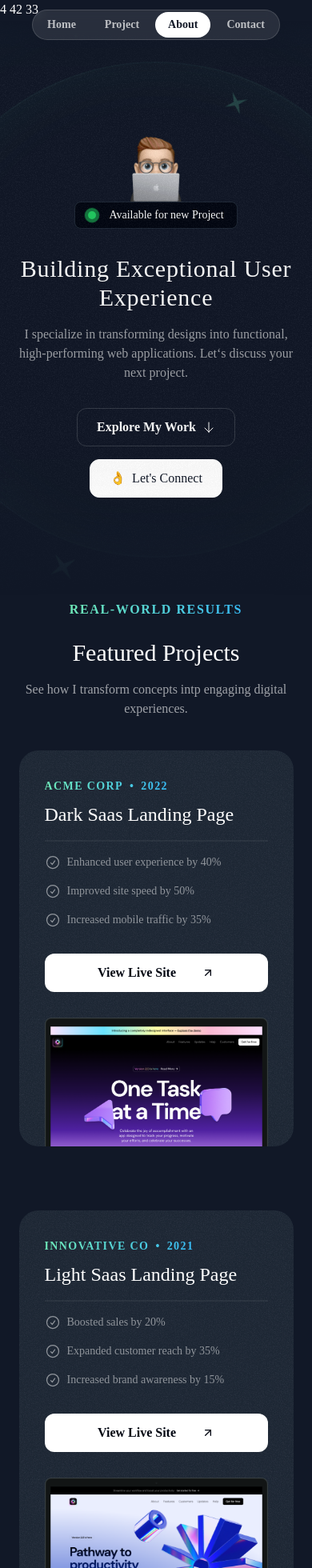
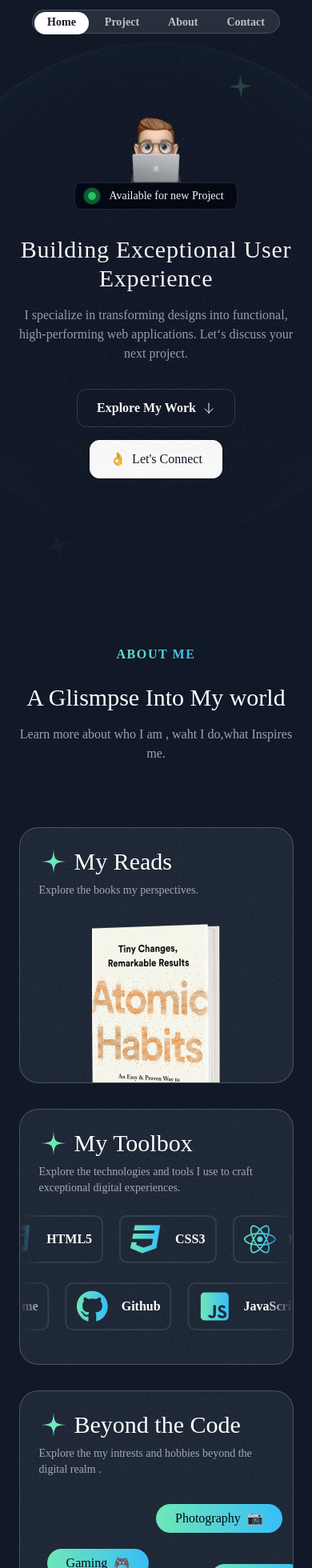
Before and after one commit to GAURAV07C/gaurav07c_portfolio, a Next.js app: page / in a window 390 px wide. Shown: the top 1960 px of the page at 80% size. Built offline with nearby package versions, Linux system fonts and the light colour scheme; a web font is replaced by a local one.

Commit message:
add smooth scrolling behavior, refactor sections, and implement marquee effect for toolbox items

```diff
--- a/src/app/globals.css
+++ b/src/app/globals.css
@@ -1,6 +1,10 @@
 @tailwind base;
 @tailwind components;
 @tailwind utilities;
+
+html {
+  scroll-behavior: smooth;
+}
 
 @layer base {
   .hero-ring {
--- a/src/app/page.tsx
+++ b/src/app/page.tsx
@@ -11,12 +11,11 @@
   return (
     <div>
       <Header />
-      4 42 33
       <HeroSection />
+      <AboutSection />
       <ProjectsSection />
       <TapeSection />
       <TestimonialsSection />
-      <AboutSection />
       <ContactSection />
       <Footer />
     </div>
--- a/src/components/Card.tsx
+++ b/src/components/Card.tsx
@@ -9,7 +9,7 @@
     <div>
       <div
         className={twMerge(
-          "bg-gray-800 rounded-3xl relative z-0 overflow-hidden after:z-10   after:content-[''] after:absolute after:inset-0 after:outline-2 after:outline after:outline-offset-2 after:rounded-3xl after:outline-white/20 after:pointer-events-none",
+          "bg-gray-800 rounded-3xl relative z-0 overflow-hidden after:z-10   after:content-[''] after:absolute after:inset-0 after:outline-2 after:outline after:outline-offset-2 after:rounded-3xl after:outline-white/20 after:pointer-events-none border border-white/20",
           className
         )}
       >
--- /dev/null
+++ b/src/components/LeftToRight.tsx
@@ -0,0 +1,33 @@
+"use client";
+import { motion } from "framer-motion";
+import React, { Fragment, PropsWithChildren } from "react";
+
+const Marquee = ({
+  className,
+  children,
+  direction = "left", // Default direction is "left"
+  moveValue = "100%", // Default movement value
+}: PropsWithChildren<{
+  className?: string;
+  direction?: "left" | "right";
+  moveValue?: string;
+}>) => {
+  return (
+    <motion.div
+      className={className}
+      animate={{
+        x:
+          direction === "left"
+            ? [`0%`, `-${moveValue}`]
+            : [`-${moveValue}`, "0%"],
+      }}
+      transition={{ duration: 30, ease: "linear", repeat: Infinity }}
+    >
+      {[...new Array(2)].map((_, i) => (
+        <Fragment key={i}>{children}</Fragment>
+      ))}
+    </motion.div>
+  );
+};
+
+export default Marquee;
--- a/src/components/ToolBoxItem.tsx
+++ b/src/components/ToolBoxItem.tsx
@@ -1,14 +1,18 @@
-import React from 'react'
-import TechIcon from './TechIcon';
-import { twMerge } from 'tailwind-merge';
+import TechIcon from "./TechIcon";
+import { twMerge } from "tailwind-merge";
+import LeftToRight from "./LeftToRight";
 
 const ToolBoxItem = ({
   items,
   className,
   itemWraperClassName,
+  moveValue,
+  direction = "left",
 }: {
   className?: string;
-  itemWraperClassName?:string
+  itemWraperClassName?: string;
+  moveValue?: string;
+  direction?: "left" | "right";
   items: {
     title: string;
     iconsType: React.ElementType;
@@ -21,7 +25,14 @@
         className
       )}
     >
-      <div className={twMerge("flex float- py-0.5 gap-6 pr-6",itemWraperClassName)}>
+      <LeftToRight
+        moveValue={moveValue}
+        direction={direction}
+        className={twMerge(
+          "flex float- py-0.5 gap-6 pr-6",
+          itemWraperClassName
+        )}
+      >
         {items.map((item) => (
           <div
             key={item.title}
@@ -32,9 +43,9 @@
             <span className="font-semibold">{item.title}</span>
           </div>
         ))}
-      </div>
+      </LeftToRight>
     </div>
   );
 };
 
-export default ToolBoxItem
+export default ToolBoxItem;
--- /dev/null
+++ b/src/data/data.ts
@@ -0,0 +1,208 @@
+import darkSaasLandingPage from "@/assets/images/dark-saas-landing-page.png";
+import lightSaasLandingPage from "@/assets/images/light-saas-landing-page.png";
+import aiStartupLandingPage from "@/assets/images/ai-startup-landing-page.png";
+import JavaScriptIcon from "@/assets/icons/square-js.svg";
+import HTMLIcon from "@/assets/icons/html5.svg";
+import CssIcon from "@/assets/icons/css3.svg";
+import ReactIcon from "@/assets/icons/react.svg";
+import ChromeIcon from "@/assets/icons/chrome.svg";
+import GitubIcon from "@/assets/icons/github.svg";
+
+
+export const portfolioProjects = [
+  {
+    company: "DevAurasion",
+    year: "2024",
+    title: "DevAurasion Landing Page",
+    results: [{ title: "Enhanced user experience by 40%" }],
+    techStack: [
+      {
+        title: "Next.js",
+      },
+      {
+        title: "React.js",
+      },
+      {
+        title: "Typescript",
+      },
+      {
+        title: "TailwindCSS",
+      },
+      {
+        title: "Shadcn UI",
+      },
+    ],
+    link: "",
+    source: "",
+    image: darkSaasLandingPage,
+  },
+  {
+    company: "",
+    year: "",
+    title: "Dark Saas Landing Page",
+    results: [
+      { title: "Enhanced user experience by 40%" },
+      { title: "Improved site speed by 50%" },
+      { title: "Increased mobile traffic by 35%" },
+    ],
+    techStack: [
+      {
+        title: "Next.js",
+      },
+      {
+        title: "React.js",
+      },
+      {
+        title: "Typescript",
+      },
+      {
+        title: "TailwindCSS",
+      },
+      {
+        title: "Shadcn UI",
+      },
+    ],
+    link: "",
+    source: "",
+    image: darkSaasLandingPage,
+  },
+  {
+    company: "",
+    year: "",
+    title: "Light Saas Landing Page",
+    results: [
+      { title: "Boosted sales by 20%" },
+      { title: "Expanded customer reach by 35%" },
+      { title: "Increased brand awareness by 15%" },
+    ],
+    techStack: [
+      {
+        title: "Next.js",
+      },
+      {
+        title: "React.js",
+      },
+      {
+        title: "Typescript",
+      },
+      {
+        title: "TailwindCSS",
+      },
+      {
+        title: "Shadcn UI",
+      },
+    ],
+    link: "",
+    source: "",
+    image: lightSaasLandingPage,
+  },
+  {
+    company: "",
+    year: "",
+    title: "AI Startup Landing Page",
+    results: [
+      {
+        title:
+          "Developed a stunning landing page, built with Next.js, React.js, Tailwind CSS, and Framer Motion, offers a highly responsive and visually engaging experience. Designed with a strong focus on aesthetics and fluid animations, it provides a seamless user interface across all devices, ensuring a captivating first impression for visitors.",
+      },
+    ],
+    techStack: [
+      {
+        title: "Next.js",
+      },
+      {
+        title: "React.js",
+      },
+      {
+        title: "Typescript",
+      },
+      {
+        title: "TailwindCSS",
+      },
+      {
+        title: "Shadcn UI",
+      },
+    ],
+    link: "",
+    source: "",
+    image: aiStartupLandingPage,
+  },
+];
+
+export const toolsBoxItem = [
+  {
+    title: "JavaScript",
+    iconsType: JavaScriptIcon,
+  },
+  {
+    title: "HTML5",
+    iconsType: HTMLIcon,
+  },
+  {
+    title: "CSS3",
+    iconsType: CssIcon,
+  },
+  {
+    title: "React",
+    iconsType: ReactIcon,
+  },
+
+  {
+    title: "Chrome",
+    iconsType: ChromeIcon,
+  },
+  {
+    title: "Github",
+    iconsType: GitubIcon,
+  },
+];
+
+export const hobbies = [
+
+  {
+    title: "Photography",
+    emoji: "📷",
+    left: "50%",
+    top: "5%",
+  },
+
+  {
+    title: "Gaming",
+    emoji: "🎮",
+    left: "10%",
+    top: "35%",
+  },
+  {
+    title: "Music",
+    emoji: "🎶",
+    left: "70%",
+    top: "45%",
+  },
+  {
+    title: "Fitness",
+    emoji: "🏋️",
+    left: "5%",
+    top: "65%",
+  },
+  {
+    title: "Reading",
+    emoji: "📚",
+    left: "45%",
+    top: "70%",
+  },
+];
+
+
+export const words = [
+  "Performant",
+  "Accesssible",
+  "Secure",
+  "Interactive",
+  "Scalable",
+  "User Friendly",
+  "Responsive",
+  "Maintainable",
+  "Search Optimized",
+  "Usable",
+  "Reliable",
+];
--- a/src/sections/About.tsx
+++ b/src/sections/About.tsx
@@ -1,94 +1,22 @@
+"use client";
+import { motion } from "framer-motion";
+
 import Card from "@/components/Card";
 import SectionHeader from "@/components/SectionHeader";
 import myBookImage from "@/assets/images/book-cover.png";
 import Image from "next/image";
-import JavaScriptIcon from "@/assets/icons/square-js.svg";
-import HTMLIcon from "@/assets/icons/html5.svg";
-import CssIcon from "@/assets/icons/css3.svg";
-import ReactIcon from "@/assets/icons/react.svg";
-import ChromeIcon from "@/assets/icons/chrome.svg";
-import GitubIcon from "@/assets/icons/github.svg";
+
 import mapImage from "@/assets/images/map.png";
 import smileMemoji from "@/assets/images/memoji-smile.png";
 import CardHeader from "@/components/CardHeader";
 import ToolBoxItem from "@/components/ToolBoxItem";
-
-const toolsBoxItem = [
-  {
-    title: "JavaScript",
-    iconsType: JavaScriptIcon,
-  },
-  {
-    title: "HTML5",
-    iconsType: HTMLIcon,
-  },
-  {
-    title: "CSS3",
-    iconsType: CssIcon,
-  },
-  {
-    title: "React",
-    iconsType: ReactIcon,
-  },
-
-  {
-    title: "Chrome",
-    iconsType: ChromeIcon,
-  },
-  {
-    title: "Github",
-    iconsType: GitubIcon,
-  },
-];
-
-const hobbies = [
-  {
-    title: "Painting",
-    emoji: "🎨",
-    left: "5%",
-    top: "5%",
-  },
-  {
-    title: "Photography",
-    emoji: "📷",
-    left: "50%",
-    top: "5%",
-  },
-  {
-    title: "Hiking",
-    emoji: "🥾",
-    left: "35%",
-    top: "40%",
-  },
-  {
-    title: "Gaming",
-    emoji: "🎮",
-    left: "10%",
-    top: "35%",
-  },
-  {
-    title: "Music",
-    emoji: "🎶",
-    left: "70%",
-    top: "45%",
-  },
-  {
-    title: "Fitness",
-    emoji: "🏋️",
-    left: "5%",
-    top: "65%",
-  },
-  {
-    title: "Reading",
-    emoji: "📚",
-    left: "45%",
-    top: "70%",
-  },
-];
+import { useRef } from "react";
+import { toolsBoxItem, hobbies } from "@/data/data";
 
 export const AboutSection = () => {
+  const constraintRef = useRef(null);
   return (
-    <div className="py-20 lg:py-28">
+    <div id="about" className="py-20 lg:py-28">
       <div className="container">
         <SectionHeader
           eyebrow="About Me"
@@ -117,11 +45,17 @@
                   description="Explore the technologies and tools I use to craft exceptional
                 digital experiences."
                 />
-                <ToolBoxItem items={toolsBoxItem} className="" />
+                <ToolBoxItem
+                  items={toolsBoxItem}
+                  direction="left"
+                  moveValue="50%"
+                />
 
                 <ToolBoxItem
                   items={toolsBoxItem}
+                  direction="right"
                   className="mt-6  "
+                  moveValue="50%"
                   itemWraperClassName="-translate-x-1/2"
                 />
               </Card>
@@ -136,21 +70,23 @@
                   className="px-6 py-6"
                 />
 
-                <div className="relative flex-1">
+                <div className="relative flex-1" ref={constraintRef}>
                   {hobbies.map((hobbie) => (
-                    <div
+                    <motion.div
                       key={hobbie.title}
                       className="inline-flex items-center gap-2 px-6 bg-gradient-to-r from-emerald-300 to-sky-400 rounded-full py-1.5 absolute"
                       style={{
                         left: hobbie.left,
                         top: hobbie.top,
                       }}
+                      drag
+                      dragConstraints={constraintRef}
                     >
                       <span className="font-medium text-gray-950">
                         {hobbie.title}
                       </span>
                       <span>{hobbie.emoji}</span>
-                    </div>
+                    </motion.div>
                   ))}
                 </div>
               </Card>
@@ -162,7 +98,8 @@
                   alt="map"
                   className="h-full w-full object-cover  object-left-top"
                 />
-                <div className="absolute top-1/2 left-1/2 -translate-x-1/2 -translate-y-1/2 size-2 rounded-full bg-gradient-to-r from-emerald-300 to-sky-400 after:content-[' '] after:absolute after:inset-0 after:outline after:outline-2 after:-outline-offset-2 after:rounded-full after:outline-gray-950/30">
+                <div className="absolute top-1/2 left-1/2 -translate-x-1/2 -translate-y-1/2 size-2 rounded-full  after:content-[''] after:absolute after:inset-0 after:outline after:outline-2 after:-outline-offset-2 after:rounded-full after:outline-gray-950/30">
+                  <div className="absolute inset-0 rounded-full bg-gradient-to-r from-emerald-300 to-sky-400"></div>
                   <Image
                     src={smileMemoji}
                     alt="smiling memoji"
@@ -174,7 +111,6 @@
           </div>
         </div>
       </div>
-
     </div>
   );
 };
--- a/src/sections/Contact.tsx
+++ b/src/sections/Contact.tsx
@@ -1,8 +1,11 @@
+"use client";
+import { motion } from "framer-motion";
 import ArrowUpRightIcon from "@/assets/icons/arrow-up-right.svg";
 import grainImage from "@/assets/images/grain.jpg";
+import Link from "next/link";
 export const ContactSection = () => {
   return (
-    <div className="py-16 pt-12 lg:py-24 lg:pt-20">
+    <div id='contact' className="py-16 pt-12 lg:py-24 lg:pt-20">
       <div className="container">
         <div className="bg-gradient-to-r from-emerald-300 to-sky-400 text-gray-900 py-8 px-10 rounded-3xl text-center md:text-left relative overflow-hidden z-0">
           <div
@@ -18,14 +21,30 @@
               </h2>
               <p className="text-sm md:text-base mt-2 ">
                 Ready to bring your next project to life? Let&apos;s connect and
-                disscuss how I can help you achieve your goals.
+                disscuss how I can help you achieve your goals.Just shoot me a{" "}
+                <Link href="https://x.com/gaurav07c">
+                  <span className="text-purple-700 font-semibold font-serif">
+                    {" "}
+                    dm with a direct question on twitter
+                  </span>
+                </Link>{" "}
+                and I&apos;ll respond whenever I can
               </p>
             </div>
             <div>
-              <button className="text-white bg-gray-900 inline-flex items-center px-6 h-12 rounded-xl gap-2 w-max border border-gray-950">
-                <span className="font-semibold">Contact Me</span>
+              <motion.button
+                whileTap={{
+                  scale: 1.2,
+
+                }}
+                className="text-white bg-gray-900 inline-flex items-center px-6 h-12 rounded-xl gap-2 w-max border border-gray-950"
+              >
+                <Link href={"mailto:gaurav07c@gmail.com"}>
+                  <span className="font-semibold">Contact Me</span>
+                </Link>
+
                 <ArrowUpRightIcon className="size-4" />
-              </button>
+              </motion.button>
             </div>
           </div>
         </div>
--- a/src/sections/Header.tsx
+++ b/src/sections/Header.tsx
@@ -1,33 +1,92 @@
+"use client";
+import { useState, useEffect, useRef, useMemo } from "react";
 import Link from "next/link";
+import { motion } from "framer-motion";
 
 export const Header = () => {
+  const [activeLink, setActiveLink] = useState("home");
+  const [highlightPosition, setHighlightPosition] = useState({
+    left: 0,
+    width: 0,
+  });
+  const linkRefs = useRef<(HTMLDivElement | null)[]>([]);
+
+  const handleLinkClick = (link: string, index: number) => {
+    setActiveLink(link);
+    const linkElement = linkRefs.current[index];
+    if (linkElement) {
+      const { offsetLeft, clientWidth } = linkElement;
+      setHighlightPosition({ left: offsetLeft, width: clientWidth });
+    }
+  };
+
+  // Array of navigation links
+  const navLinks = useMemo(
+    () => [
+      { title: "Home", href: "#home" },
+      { title: "Project", href: "#project" },
+      { title: "About", href: "#about" },
+      { title: "Contact", href: "#contact" },
+    ],
+    []
+  );
+
+  const linkVariants = {
+    initial: { scale: 1 },
+    hover: { scale: 1.1 },
+  };
+
+  useEffect(() => {
+    // Set initial highlight position for the active link
+    const activeIndex = navLinks.findIndex(
+      (link) => link.title.toLowerCase() === activeLink
+    );
+    if (activeIndex !== -1) {
+      const linkElement = linkRefs.current[activeIndex];
+      if (linkElement) {
+        const { offsetLeft, clientWidth } = linkElement;
+        setHighlightPosition({ left: offsetLeft, width: clientWidth });
+      }
+    }
+  }, [activeLink, navLinks]);
+
   return (
-    <div className="flex justify-center items-center fixed top-3 w-full  z-10">
-      <nav className="flex gap-1 p-0.5 border border-white/15 rounded-full bg-white/10 backdrop-blur">
-        <Link
-          className="px-4 py-1.5 rounded-full text-white/70 text-sm font-semibold hover:bg-white/10 hover:text-white "
-          href="#"
-        >
-          Home
-        </Link>
-        <Link
-          className="px-4 py-1.5 rounded-full text-white/70 text-sm font-semibold"
-          href="#"
-        >
-          Project
-        </Link>
-        <Link
-          className="px-4 py-1.5 rounded-full  text-sm font-semibold bg-white text-gray-900 hover:bg-white/70 hover:text-gray-900 "
-          href="#"
-        >
-          About
-        </Link>
-        <Link
-          href="#"
-          className="px-4 py-1.5 rounded-full text-white/70 text-sm font-semibold "
-        >
-          Contact
-        </Link>
+    <div className="flex justify-center items-center fixed top-3 w-full z-10">
+      <nav className="relative flex gap-1 p-0.5 border border-white/15 rounded-full bg-white/10 backdrop-blur">
+        <motion.div
+          className="absolute transition-all duration-300 ease-in-out"
+          style={{
+            left: highlightPosition.left,
+            width: highlightPosition.width,
+            height: "100%",
+            backgroundColor: "white",
+            borderRadius: "9999px",
+            zIndex: -1,
+          }}
+        />
+        {navLinks.map((link, index) => (
+          <motion.div
+            key={link.title}
+            variants={linkVariants}
+            initial="initial"
+            whileHover="hover"
+            ref={(el) => {
+              linkRefs.current[index] = el;
+            }}
+          >
+            <Link
+              className={`px-4 py-1.5 rounded-full text-sm font-semibold ${
+                activeLink === link.title.toLowerCase()
+                  ? "text-gray-900"
+                  : "text-white/70 hover:bg-white/10 hover:text-white"
+              }`}
+              href={link.href}
+              onClick={() => handleLinkClick(link.title.toLowerCase(), index)}
+            >
+              {link.title}
+            </Link>
+          </motion.div>
+        ))}
       </nav>
     </div>
   );
--- a/src/sections/Projects.tsx
+++ b/src/sections/Projects.tsx
@@ -1,54 +1,15 @@
-import darkSaasLandingPage from "@/assets/images/dark-saas-landing-page.png";
-import lightSaasLandingPage from "@/assets/images/light-saas-landing-page.png";
-import aiStartupLandingPage from "@/assets/images/ai-startup-landing-page.png";
 import Link from "next/link";
 import Image from "next/image";
 import CheakCircleIcon from "@/assets/icons/check-circle.svg";
-import ArrowUpRightIcon from "@/assets/icons/arrow-up-right.svg";
+import SourceIcon from "@/assets/icons/source.svg";
+import GithubIcon from "@/assets/icons/github.svg";
 import SectionHeader from "@/components/SectionHeader";
 import Card from "@/components/Card";
-const portfolioProjects = [
-  {
-    company: "Acme Corp",
-    year: "2022",
-    title: "Dark Saas Landing Page",
-    results: [
-      { title: "Enhanced user experience by 40%" },
-      { title: "Improved site speed by 50%" },
-      { title: "Increased mobile traffic by 35%" },
-    ],
-    link: "",
-    image: darkSaasLandingPage,
-  },
-  {
-    company: "Innovative Co",
-    year: "2021",
-    title: "Light Saas Landing Page",
-    results: [
-      { title: "Boosted sales by 20%" },
-      { title: "Expanded customer reach by 35%" },
-      { title: "Increased brand awareness by 15%" },
-    ],
-    link: "",
-    image: lightSaasLandingPage,
-  },
-  {
-    company: "Quantum Dynamics",
-    year: "2023",
-    title: "AI Startup Landing Page",
-    results: [
-      { title: "Enhanced user experience by 40%" },
-      { title: "Improved site speed by 50%" },
-      { title: "Increased mobile traffic by 35%" },
-    ],
-    link: "",
-    image: aiStartupLandingPage,
-  },
-];
+import { portfolioProjects } from "@/data/data";
 
 export const ProjectsSection = () => {
   return (
-    <section className="pb-16 lg:py-24">
+    <section id="project" className="pb-16 lg:py-24">
       <div className="container">
         <SectionHeader
           eyebrow="Real-world Results"
@@ -57,11 +18,15 @@
         />
 
         <div className="flex flex-col mt-10 md:mt-20 gap-20 ">
-          {portfolioProjects.map((project) => (
-            <Card
+          {portfolioProjects.map((project, index) => (
+            <div
               key={project.title}
-              className="px-8 pt-8 md:pt-12 md:px-12 lg:pt-16 lg:px-20 sticky top-0"
+              className="sticky "
+              style={{
+                top: `calc(64px + ${index * 20}px)`,
+              }}
             >
+              <Card className="px-8 pt-8 md:pt-12 md:px-12 lg:pt-16 lg:px-20 ">
                 <div className="lg:grid lg:grid-cols-2 gap-16">
                   <div className="lg:pb-16">
                     <div className="bg-gradient-to-r from-emerald-300 to-sky-400 inline-flex gap-2 font-bold uppercase tracking-widest text-sm text-transparent bg-clip-text">
@@ -85,22 +50,51 @@
                         </li>
                       ))}
                     </ul>
+                    <div>
+                      <ul className="inline-flex items-center gap-2 px-6  rounded-full  absolute lg:-ml-8 mt-2 flex-wrap  py-4 w-[50%]">
+                        {project.techStack.map((tech) => (
+                          <li
+                            key={tech.title}
+                            className="inline-flex  items-center rounded-lg
+                            font-semibold  font-mono
+
+                            px-2
+                            py-0 text-[13px] outline outline-2 outline-white/10 text-black bg-white tracking-wider   "
+                          >
+                            {tech.title}
+                          </li>
+                        ))}
+                      </ul>
+                    </div>
+                    <div className="mt-10 inline-flex gap-2 py-3">
+                      <div>
                         <Link href={project.link}>
-                    <button className="bg-white text-gray-950 h-12 w-full md:w-auto px-6 rounded-xl font-semibold inline-flex items-center justify-center gap-8 mt-8">
-                      <span> View Live Site </span>
-                      <ArrowUpRightIcon className="size-4" />
+                          <button className="bg-white text-gray-950 h-12 w-full md:w-auto px-6 rounded-xl font-semibold inline-flex items-center justify-center gap-3 mt-8 hover:bg-white/80 ">
+                            <SourceIcon className="size-4" />
+                            <span> Website </span>
                           </button>
                         </Link>
+                      </div>
+                      <div>
+                        <Link href={project.source}>
+                          <button className="bg-white text-gray-950 h-12 w-full md:w-auto px-6 rounded-xl font-semibold inline-flex items-center justify-center gap-3 mt-8 hover:bg-white/80 ">
+                            <GithubIcon className="size-4" />
+                            <span> Source </span>
+                          </button>
+                        </Link>
+                      </div>
+                    </div>
                   </div>
                   <div className="relative">
                     <Image
                       src={project.image}
                       alt={project.title}
-                    className="mt-8 pb-0 -mb-4 md:mb-0  lg:mt-0  lg:absolute lg:h-full lg:w-auto lg:max-w-none"
+                      className="mt-8 pb-0 -mb-4 md:mb-0   lg:mt-0  lg:absolute lg:h-full lg:w-auto lg:max-w-none"
                     />
                   </div>
                 </div>
               </Card>
+            </div>
           ))}
         </div>
       </div>
```
Also changed, not shown: src/sections/Tape.tsx (+9 -16 lines), src/sections/Testimonials.tsx (+47 -23 lines), src/assets/icons/source.svg (added). Lines whose indentation alone changed are shown as unchanged.
